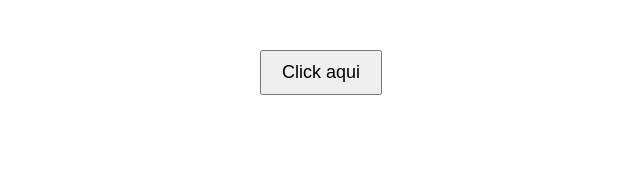
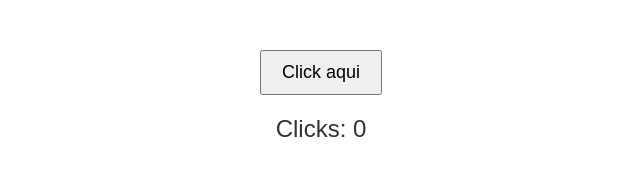
Before and after one commit to ValenHonn/Continuous-Integration, a website built with Vite: page index.html in a window 1280 px wide. Shown: the whole page, without its empty margins (319-959 px from the left). Built offline with nearby package versions, Linux system fonts and the light colour scheme.

Commit message:
div arreglado

```diff
--- a/index.html
+++ b/index.html
@@ -9,7 +9,7 @@
 
 
   <button id="botonClick">Click aqui</button>
-
+  <div id="contador">Clicks: 0</div>
 
   <script type="module" src="/src/main.js"></script>
 </body>
```
